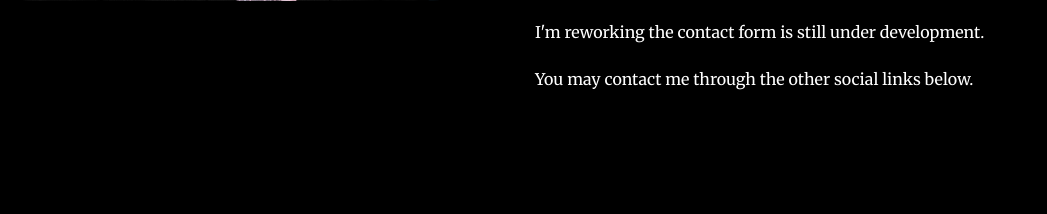
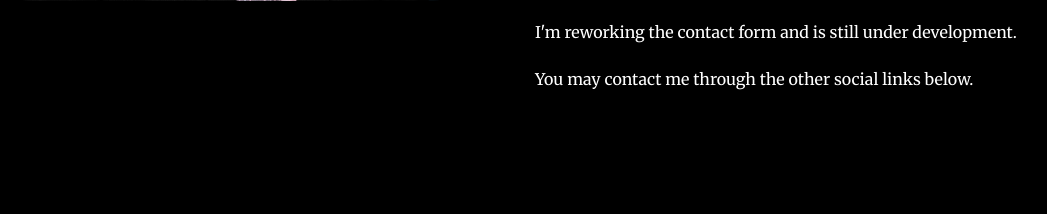
Before and after one commit to kingdeorayom/portfolio, a PHP site: page /contact.php in a window 1280 px wide. Shown: the part 599-813 px from the top of the page, without its empty margins (132-1179 px from the left). Run offline with PHP 8.4, Linux system fonts and the light colour scheme; some libraries are stand-ins or nearby versions.

Commit message:
fix message

```diff
--- a/contact.php
+++ b/contact.php
@@ -80,7 +80,7 @@ $aboutPhotoVersion = filemtime('./assets/img/kingdeorayom.jpg');
 
                         </form>
 
-                        <p class="contact-header-text mt-5">I'm reworking the contact form is still under development.</p>
+                        <p class="contact-header-text mt-5">I'm reworking the contact form and is still under development.</p>
                         <p class="contact-header-text">You may contact me through the other social links below.</p>
 
                     </div>
```
